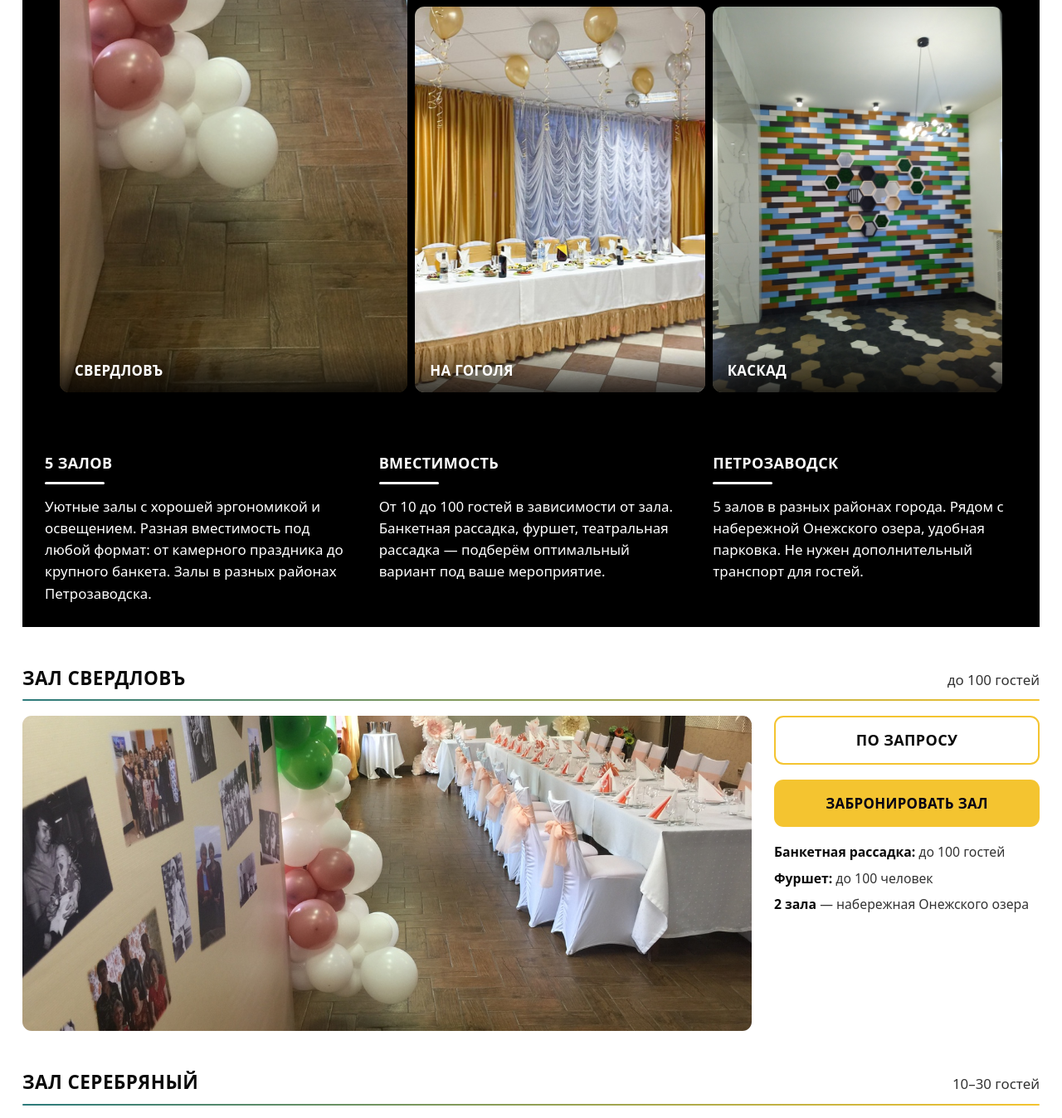
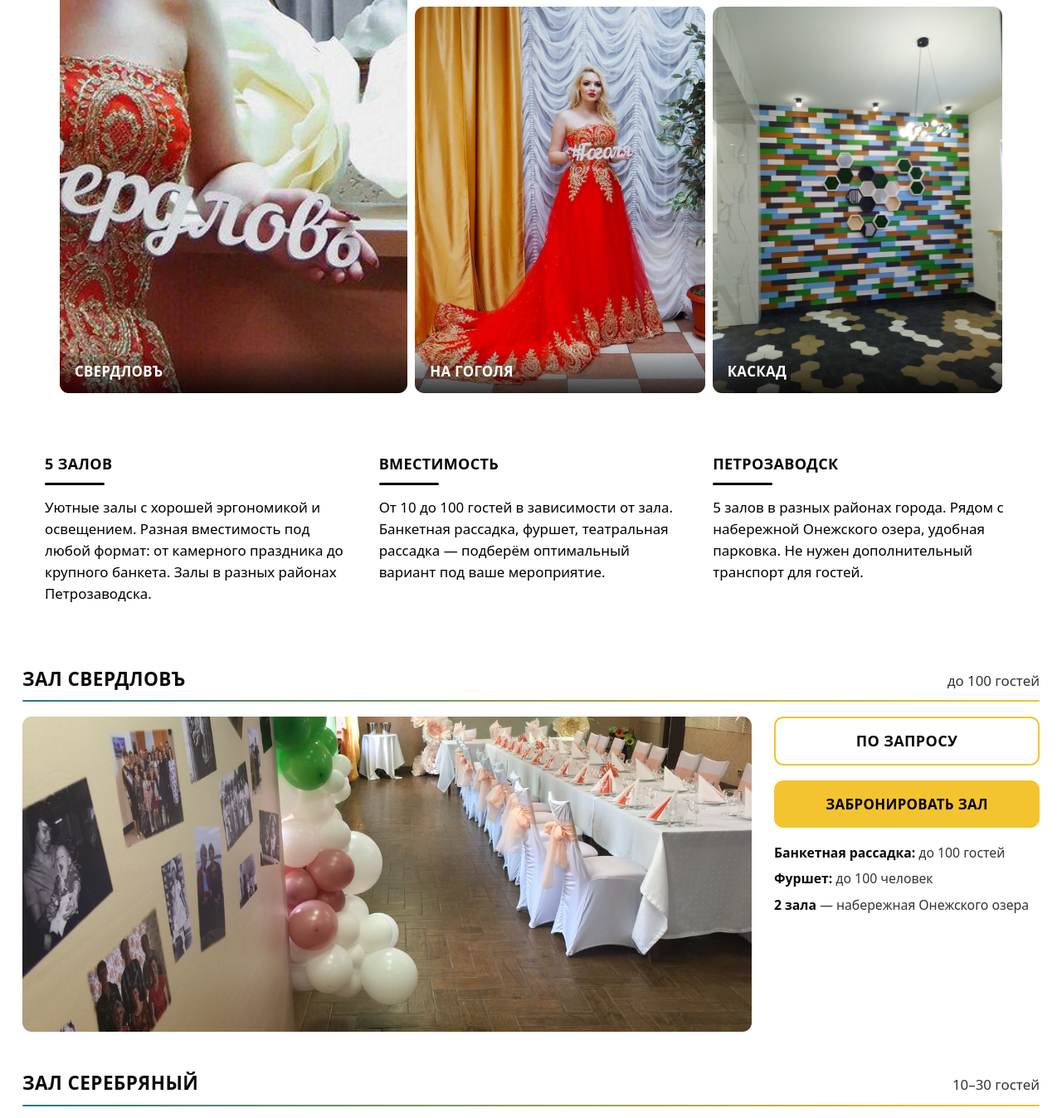
Before and after one commit to KoboSteruS/banketptz, a Flask app: page / in a window 1280 px wide. Shown: the part 2912-4260 px from the top of the page at 83% size. Run offline with Flask 3, Linux system fonts and the light colour scheme.

Commit message:
последние правки 24.02 перед деплоем

```diff
--- a/app/static/css/main.css
+++ b/app/static/css/main.css
@@ -749,7 +749,6 @@
 
 /* Галерея: одна большая картинка слева (2 ряда), справа 4 превью 2x2 */
 .venues-gallery {
-  background-color: rgb(0, 0, 0);
   display: grid;
   grid-template-columns: 1fr 1fr;
   grid-template-rows: auto auto;
@@ -819,7 +818,6 @@
 /* Три блока-сводки */
 .venues-summary {
   padding: 1.5rem;
-  background: rgba(0, 0, 0);
   display: grid;
   gap: 1.5rem;
   margin-bottom: 2.5rem;
@@ -842,7 +840,7 @@
   font-weight: 600;
   text-transform: uppercase;
   letter-spacing: 0.02em;
-  color: #fff;
+  color: #000000;
 }
 
 .venues-summary__line {
@@ -850,7 +848,7 @@
   max-width: 4rem;
   height: 3px;
   margin-bottom: 0.75rem;
-  background: #fff;
+  background: #000000;
   border-radius: 2px;
 }
 
@@ -858,7 +856,7 @@
   margin: 0;
   font-size: 0.9375rem;
   line-height: 1.55;
-  color: #fff;
+  color: #000000;
 }
 
 /* Карточка зала: заголовок + линия, фото слева, справа цена/кнопка/вместимость */
--- a/app/templates/index.html
+++ b/app/templates/index.html
@@ -231,7 +231,7 @@
 
       <div class="venues-gallery">
         <a href="#hall-sverdlov" class="venues-gallery__item venues-gallery__item--large">
-          <img src="{{ url_for('static', filename='images/Sverdlov/-v_XVKVGbJdE2vuU4IEQVWTrC2uPfw-7rFkcb91tGZja9ILuTn5Cm9BRr9IksNJKSd4qubyk.jpg') }}" alt="">
+          <img src="{{ url_for('static', filename='images/Sverdlov/aJcjNtAQXQwa2oSyKwS5SL7tL4ct0ko9EFQOwxJD40C1y_uCi7SejWOfAehTyMo3RVckW3D1.jpg') }}" alt="">
           <span class="venues-gallery__label">СвердловЪ</span>
         </a>
         <a href="#hall-serebryany" class="venues-gallery__item">
@@ -243,7 +243,7 @@
           <span class="venues-gallery__label">Традиция</span>
         </a>
         <a href="#hall-gogolya" class="venues-gallery__item">
-          <img src="{{ url_for('static', filename='images/Gogolya/2LFRQBSupGWw43dFyvTLwUP6LoWkJTQVph9v0Dcp-N9LPRsu4I6mn5w0IY6pcLdXt_GeCQzKv7VsxEn_unKG55L2.jpg') }}" alt="">
+          <img src="{{ url_for('static', filename='images/Gogolya/aGY5zKwcS_0sSrYLbt7lbOZhuBRs34e7kJAjNbX6WZ4wgeculBgWvUsIhV54IJIczcVZPOIUB2_Ya3SN9JKDoC0n.jpg') }}" alt="">
           <span class="venues-gallery__label">На Гоголя</span>
         </a>
         <a href="#hall-cascad" class="venues-gallery__item">
@@ -322,7 +322,7 @@
         <div class="venue-detail__line" aria-hidden="true"></div>
         <div class="venue-detail__content">
           <div class="venue-detail__image">
-            <img src="{{ url_for('static', filename='images/Tradicia/DqoFczTE8YUMNYl6Z7dF0nzPk8Vo-ynlOgzEp8mJAsafxKXBeYzKeFWVbq2OUVUUY7g92aOU.jpg') }}" alt="Зал Традиция">
+            <img src="{{ url_for('static', filename='images/Tradicia/pkQ1z_MOjt8icXQcZK2AfqA5uaQ3feNTTYVqOFuVW-bGpxhLhZZ1w35A-vntV5ZeYIGKKcf1.jpg') }}" alt="Зал Традиция">
           </div>
           <div class="venue-detail__aside">
             <div class="venue-detail__price">по запросу</div>
```
